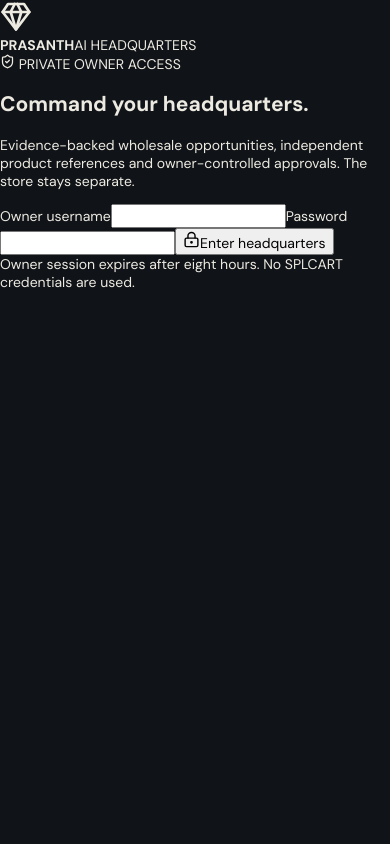
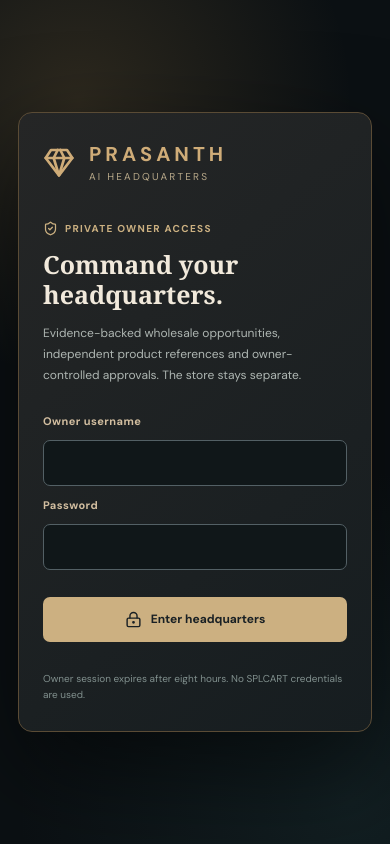
Before and after one commit to sampathkumar-co/splcart, a Next.js app: page /login in a window 390 px wide. Built offline with nearby package versions, Linux system fonts and the light colour scheme.

Commit message:
style(hq): responsive premium owner sign-in and explicit session sign-out controls

```diff
--- a/app/globals.css
+++ b/app/globals.css
@@ -43,3 +43,29 @@
 .status-void{color:#c89b94;border-color:#69514c;background:#342b2b}
 .status-reference-only{color:#e1bd88;border-color:#736548;background:#332f26}
 @media(max-width:560px){.quote-card{padding:13px}.quote-actions button{flex:1}}
+
+
+/* Standalone Headquarters owner sign-in, no storefront identity reuse. */
+.login-page{min-height:100dvh;display:grid;place-items:center;padding:32px 18px;background:
+  radial-gradient(circle at 20% 12%,rgba(180,138,74,.20),transparent 34%),
+  radial-gradient(circle at 90% 95%,rgba(43,85,88,.22),transparent 38%),
+  #0b1013;color:#e5dfd3}
+.login-shell{width:min(100%,480px);background:linear-gradient(140deg,#252626,#161d20);
+  border:1px solid #5a4b35;box-shadow:0 38px 100px #0008;border-radius:14px;padding:38px}
+.login-brand{display:flex;align-items:center;gap:14px;color:#cfac78;margin-bottom:38px}
+.login-brand div{display:grid;gap:3px}.login-brand strong{letter-spacing:.20em;font-size:20px}
+.login-brand span{font-size:10px;letter-spacing:.22em;color:#b7a889}
+.login-eyebrow{display:flex;align-items:center;gap:7px;color:#cbb081;letter-spacing:.13em;font-size:10px;font-weight:800}
+.login-shell h1{font:600 clamp(25px,5vw,34px) Georgia,serif;line-height:1.17;color:#f1e9db;margin:14px 0}
+.login-shell p{color:#aeb6b2;font-size:12px;line-height:1.75;margin-bottom:28px}
+.login-form{display:grid;gap:12px}
+.login-form label{font-size:11px;color:#d2bea0;font-weight:700;letter-spacing:.04em}
+.login-form input{border:1px solid #536065;border-radius:7px;padding:13px;background:#101719;color:#fff;outline:none;width:100%;font-size:14px}
+.login-form input:focus-visible{border-color:#dfbf88;box-shadow:0 0 0 2px #dfbf8840}
+.login-form button{display:flex;gap:9px;align-items:center;justify-content:center;background:#ccb081;color:#192024;border:0;border-radius:7px;font-size:12px;font-weight:800;padding:14px;margin-top:15px;cursor:pointer}
+.login-form button:disabled{opacity:.65;cursor:not-allowed}
+.login-error{background:#432a2e;color:#f3d3ce;padding:12px;border:1px solid #855c5c;border-radius:6px;font-size:12px;margin-bottom:22px}
+.login-shell footer{font-size:10px;color:#81908e;line-height:1.6;margin-top:29px}
+.hq-signout{border:1px solid #5b5344;background:#292c2c;color:#dfc7a0;padding:7px 10px;border-radius:5px;display:flex;align-items:center;gap:6px;font-size:10px;font-weight:700;cursor:pointer}
+.hq-signout:hover,.hq-signout:focus-visible{border-color:#dab679;background:#403a30}
+@media(max-width:500px){.login-shell{padding:28px 24px}.hq-signout{padding:7px}}
```
